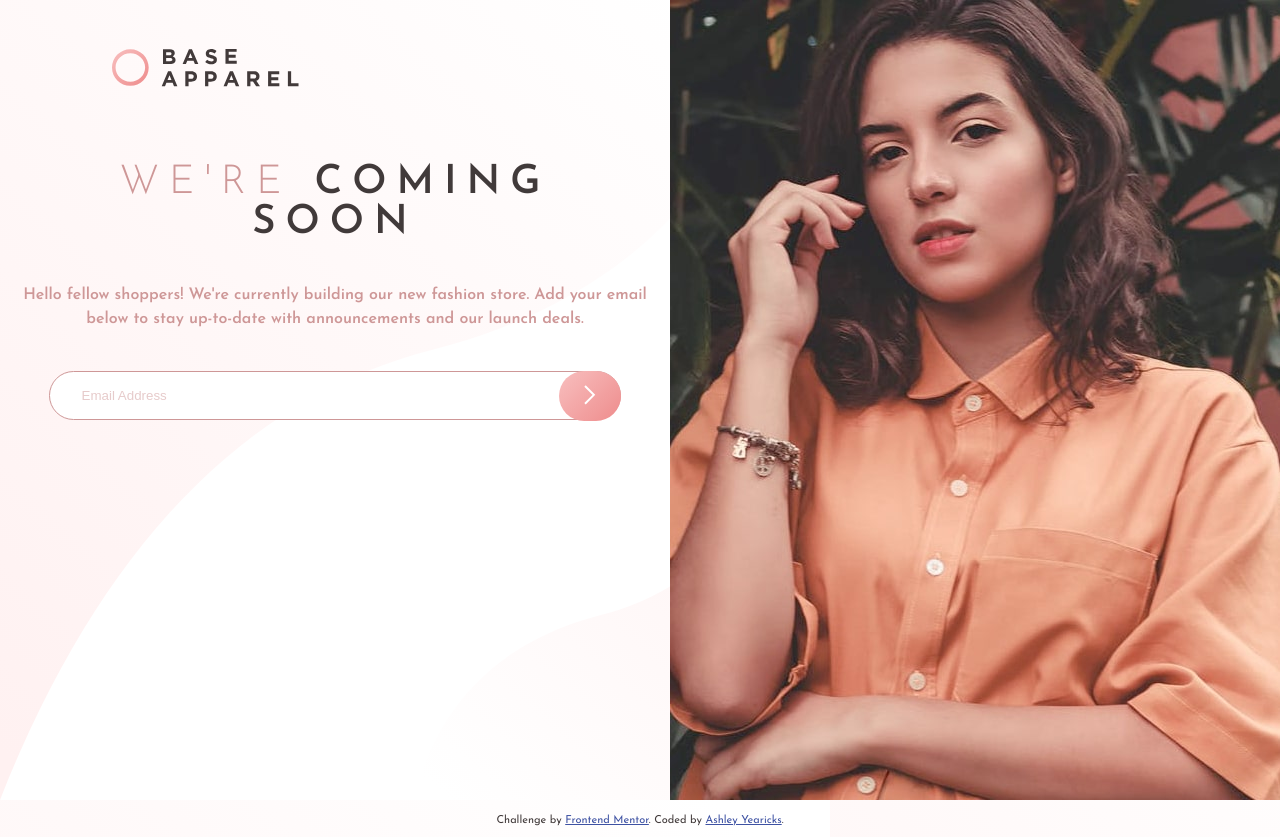
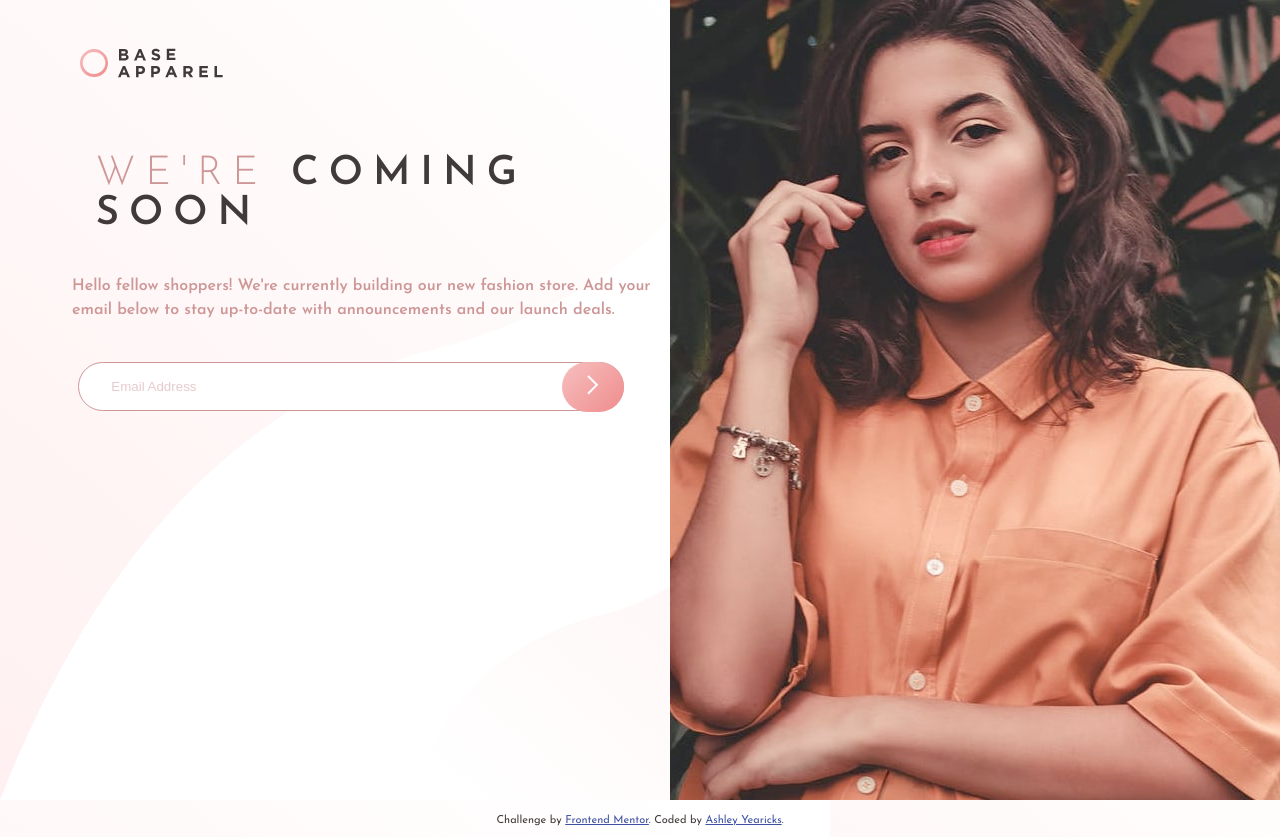
Before and after one commit to ayearicks/base-apparel-coming-soon-master, a plain HTML site: page index.html in a window 1280 px wide. Drawn offline with Linux system fonts and the light colour scheme.

Commit message:
1024px responsive

```diff
--- a/styles.scss
+++ b/styles.scss
@@ -144,8 +144,8 @@ header#desktop {
     }
 
     #logo {
-        width: 75%;
-        margin-left: 5rem;
+        width: 65%;
+        margin-left: 1rem;
     }
 
     #hero-img-desktop {
@@ -159,8 +159,20 @@ header#desktop {
 
     #flex-desktop {
         margin-top: 6rem;
+        margin-left: 2rem;
 
+        #body-text {
+            h1, p {
+                text-align: left;
+            }
+
+            p {
+                margin-left: 2rem;
+            }
+        }
     }
+
+
 }
 
 
```
Also changed, not shown: styles.css, 1 other file.
